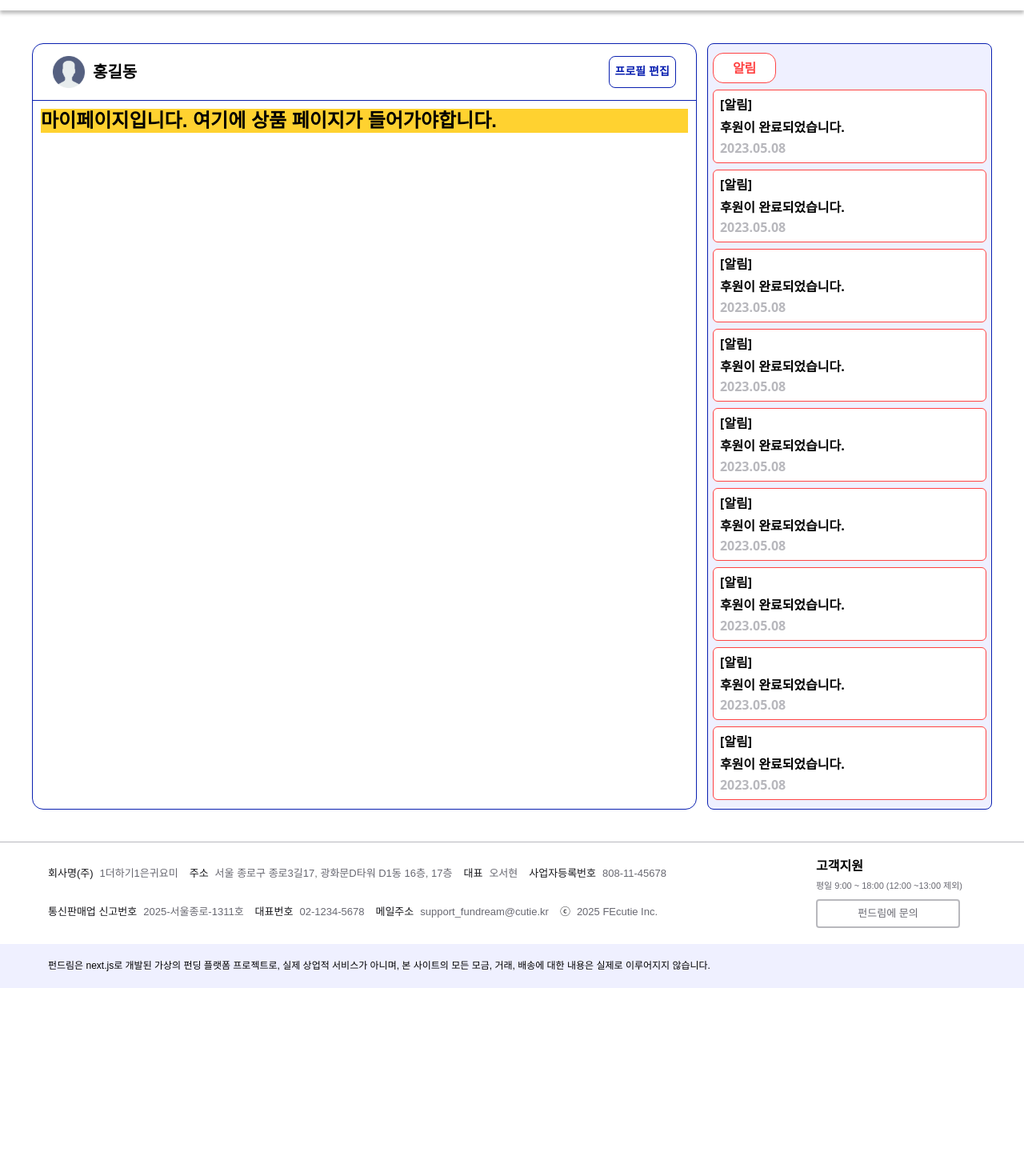
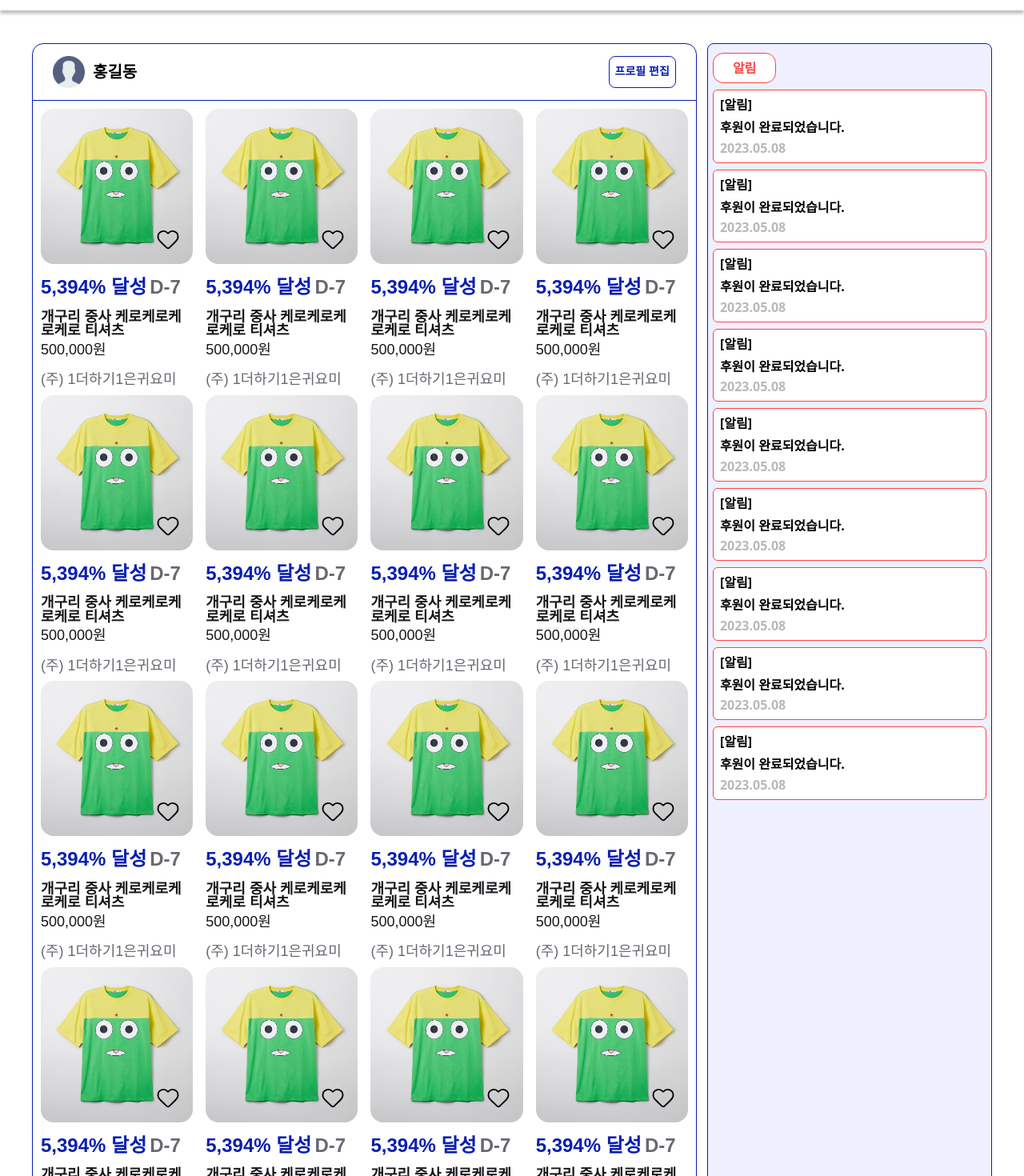
Before and after one commit to FRONTENDBOOTCAMP-13th/Final-11-Cutie, a Next.js app: page /accounts in a window 1280 px wide. Shown: the part 120-1590 px from the top of the page at 80% size. Before the commit the page ends 1355 px from the top, so only its background shows below. Built offline with nearby package versions, Linux system fonts and the light colour scheme.

Commit message:
💄 PurchaseHistory

```diff
--- a/src/app/(main)/accounts/page.tsx
+++ b/src/app/(main)/accounts/page.tsx
@@ -1,7 +1,11 @@
+// 구매 내역
+
+import { PurchaseHistory } from '@components/tab/categoryTab';
+
 export default function Account() {
   return (
     <>
-      <h1 className="bold-24 bg-amber-300">마이페이지입니다. 여기에 상품 페이지가 들어가야합니다.</h1>
+      <PurchaseHistory />
     </>
   );
 }
--- a/src/app/(main)/page.tsx
+++ b/src/app/(main)/page.tsx
@@ -1,4 +1,4 @@
-import { MainProductwrap } from '@components/product/ProductItem';
+import { MainProductWrap } from '@components/product/ProductItem';
 import { ChevronLeft, ChevronRight } from 'lucide-react';
 
 export default function Home() {
@@ -11,9 +11,9 @@ export default function Home() {
             <ChevronRight className="cursor-pointer" size={20} />
           </div>
           <section className="flex flex-col w-full  gap-5 mobile:gap-[25px] tablet:gap-[30px]">
-            <MainProductwrap title="특별기획/시즌기획" />
-            <MainProductwrap title="인기 프로젝트" />
-            <MainProductwrap title="에디터 픽" />
+            <MainProductWrap title="특별기획/시즌기획" />
+            <MainProductWrap title="인기 프로젝트" />
+            <MainProductWrap title="에디터 픽" />
           </section>
         </main>
       </div>
--- a/src/components/common/etc.tsx
+++ b/src/components/common/etc.tsx
@@ -7,7 +7,7 @@ import { ArrowRight } from 'lucide-react';
 import { ChevronRight } from 'lucide-react';
 
 interface SpecialPlanName {
-  title: string;
+  title?: string;
 }
 
 // 특별기획/시즌기획
--- a/src/components/product/ProductItem.tsx
+++ b/src/components/product/ProductItem.tsx
@@ -110,15 +110,18 @@ export function AdminApproveProduct() {
     </div>
   );
 }
+interface mainProductWrapProps {
+  title?: string;
+}
 
-export function MainProductwrap({ title }: { title: string }) {
+export function MainProductWrap({ title }: mainProductWrapProps) {
   return (
     <>
       <div className="flex  w-full justify-between items-center mb-[10px] ">
         <SpecialPlan title={title} />
         <Addfunding />
       </div>
-      <div className="flex justify-center gap-8 ">
+      <div className="flex justify-center gap-8">
         <ProductItem className="w-full" />
         <ProductItem className="w-full  hidden mobile:flex" />
         <ProductItem className="w-full  hidden tablet:flex " />
@@ -127,3 +130,16 @@ export function MainProductwrap({ title }: { title: string }) {
     </>
   );
 }
+
+export function PurchaseHistoryItemWrap() {
+  return (
+    <>
+      <div className="flex justify-center gap-4">
+        <ProductItem className="w-full" />
+        <ProductItem className="w-full  hidden mobile:flex" />
+        <ProductItem className="w-full  hidden tablet:flex " />
+        <ProductItem className="w-full  hidden min-[930px]:flex" />
+      </div>
+    </>
+  );
+}
--- a/src/components/tab/categoryTab.tsx
+++ b/src/components/tab/categoryTab.tsx
@@ -0,0 +1,15 @@
+import { PurchaseHistoryItemWrap } from '@components/product/ProductItem';
+
+// 구매내역
+export function PurchaseHistory() {
+  return (
+    <>
+      <div className="flex flex-col gap-[10px]">
+        <PurchaseHistoryItemWrap />
+        <PurchaseHistoryItemWrap />
+        <PurchaseHistoryItemWrap />
+        <PurchaseHistoryItemWrap />
+      </div>
+    </>
+  );
+}
```
